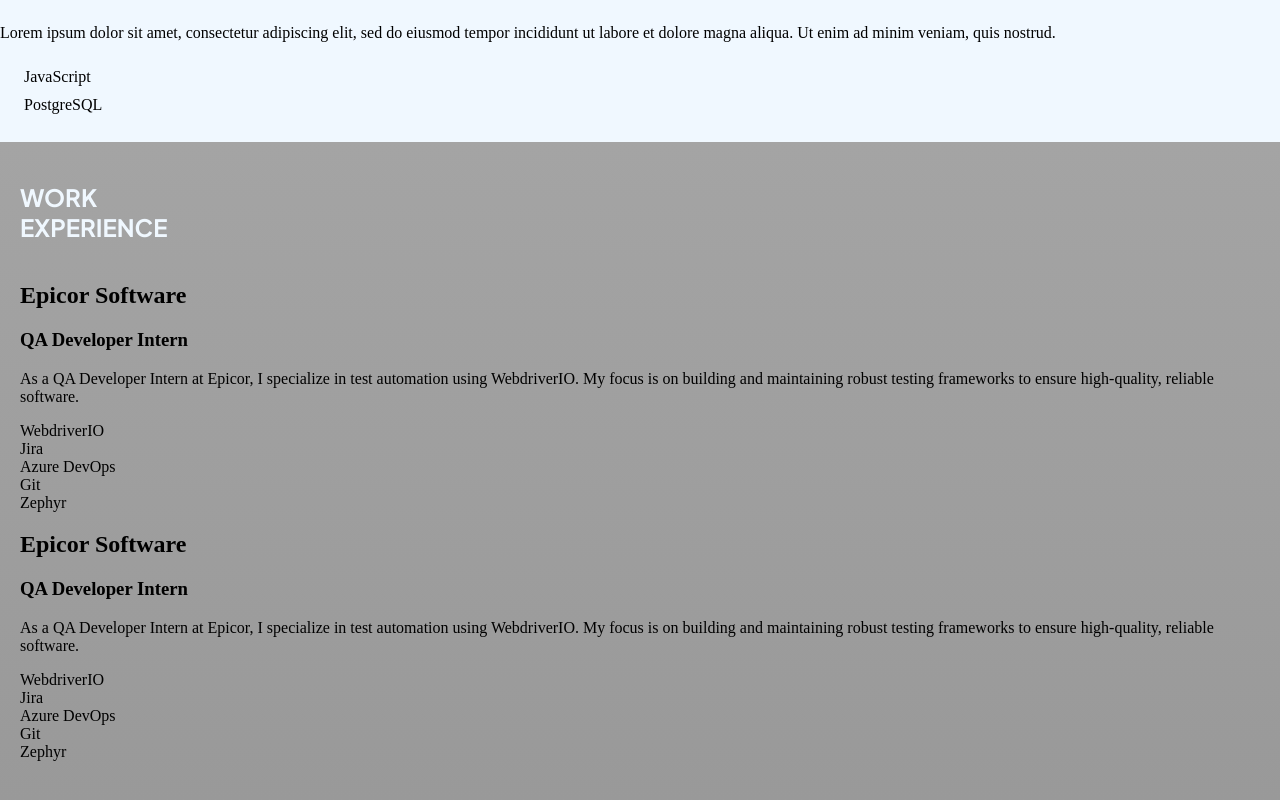
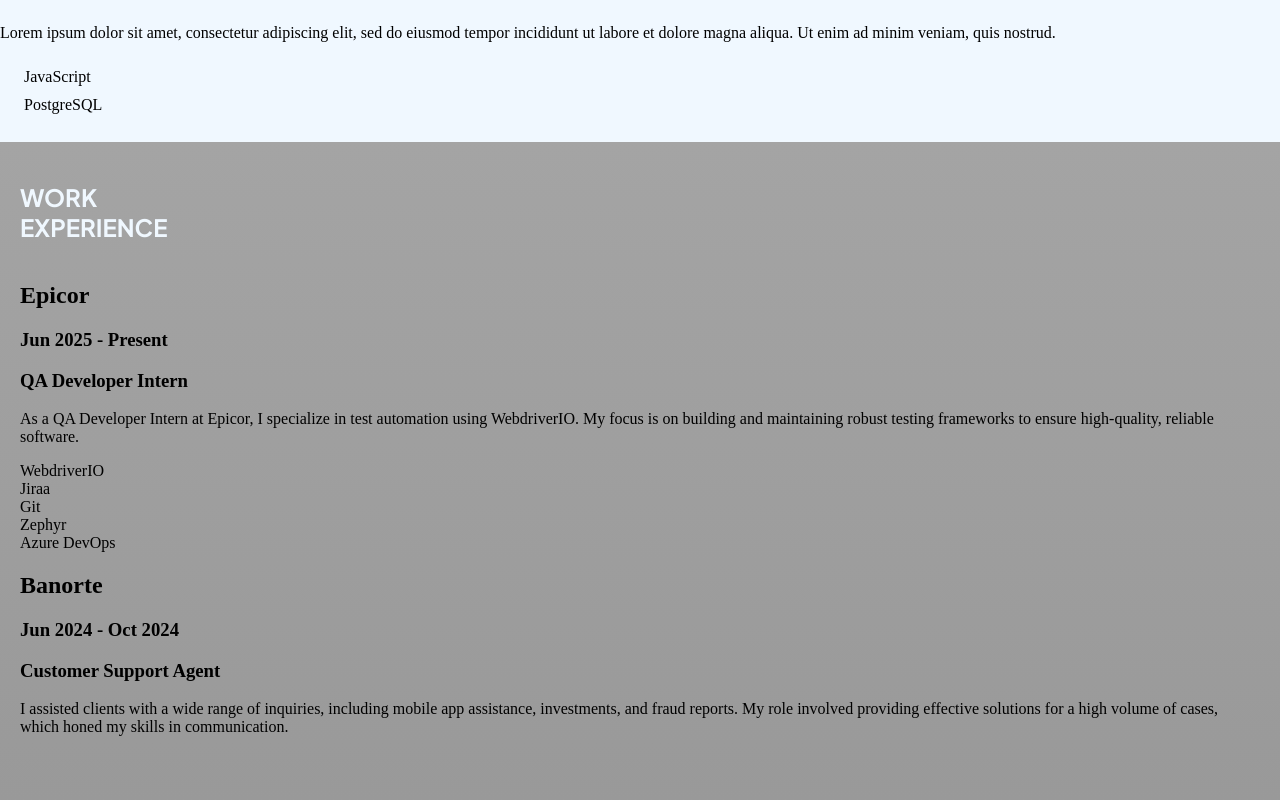
Before and after one commit to maugalcst/port2025, an Angular app: page / in a window 1280 px wide. Shown: the part 1551-2351 px from the top of the page. Built offline with nearby package versions, Linux system fonts and the light colour scheme; some icons are missing; a web font is replaced by a local one.

Commit message:
added display logic in work card component

```diff
--- a/src/app/app.html
+++ b/src/app/app.html
@@ -111,8 +111,18 @@
       <source src="final_video.mp4" type="video/mp4" />
     </video>
 
-    <app-work-card></app-work-card>
-    <app-work-card></app-work-card>
+    <app-work-card
+    [companyName]="'Epicor'"
+    [companyDuration]="'Jun 2025 - Present'"
+    [jobPosition]="'QA Developer Intern'"
+    [jobDescription]="'As a QA Developer Intern at Epicor, I specialize in test automation using WebdriverIO. My focus is on building and maintaining robust testing frameworks to ensure high-quality, reliable software.'"
+    [technologies]="['WebdriverIO', 'Jiraa', 'Git', 'Zephyr', 'Azure DevOps']"></app-work-card>
+
+    <app-work-card
+    [companyName]="'Banorte'"
+    [companyDuration]="'Jun 2024 - Oct 2024'"
+    [jobPosition]="'Customer Support Agent'"
+    [jobDescription]="'I assisted clients with a wide range of inquiries, including mobile app assistance, investments, and fraud reports. My role involved providing effective solutions for a high volume of cases, which honed my skills in communication.'"></app-work-card>
 
   </div>
 </section>
--- a/src/app/components/work-card/work-card.html
+++ b/src/app/components/work-card/work-card.html
@@ -1,19 +1,24 @@
 <div class="job">
     <div class="job-left">
         <div class="job-image-bg"></div>
-        <h2 class="job-name">Epicor Software</h2>
-        <h3 class="job-time"></h3>
+        <h2 class="job-name">{{ companyName }}</h2>
+        <h3 class="job-time">{{ companyDuration }}</h3>
     </div>
     <div class="job-separator"></div>
     <div class="job-right">
-        <h3 class="job-position">QA Developer Intern</h3>
-        <p class="job-desc">As a QA Developer Intern at Epicor, I specialize in test automation using WebdriverIO. My focus is on building and maintaining robust testing frameworks to ensure high-quality, reliable software.</p>
+        <h3 class="job-position">{{ jobPosition }}</h3>
+        <p class="job-desc">{{ jobDescription }}</p>
     </div>
-    <div class="job-stack">
-        <div class="stack1">WebdriverIO</div>
-        <div class="stack2">Jira</div>
-        <div class="stack3">Azure DevOps</div>
-        <div class="stack4">Git</div>
-        <div class="stack5">Zephyr</div>
-    </div>
+    @if (technologies.length > 0) {
+        <div class="job-stack">
+            @for (technology of technologies; track technology) {
+                <div class="stack-item">
+                    {{ technology }}
+                </div>
+            }
+        </div>
+    } @else {
+
+    }
+
 </div>
```
Also changed, not shown: src/app/components/work-card/work-card.ts (+8 -3 lines).
